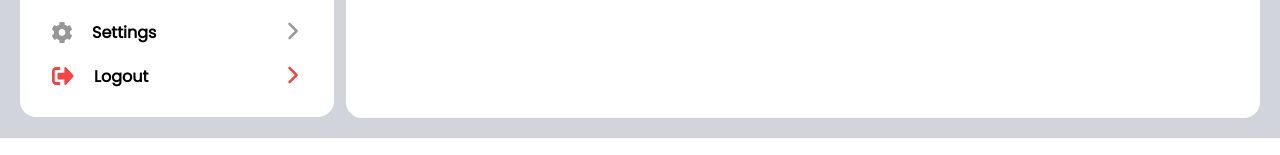
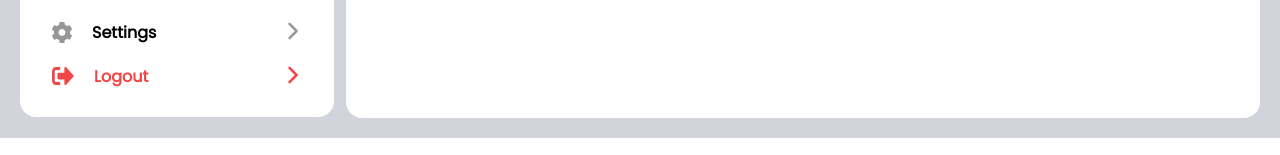
Before and after one commit to farhanrizqi/Ankasa, a Next.js app: page /pages/profile in a window 1280 px wide. Shown: the part 614-769 px from the top of the page. Built offline with nearby package versions, Linux system fonts and the light colour scheme.

Commit message:
fix profile

```diff
--- a/src/app/pages/profile/page.jsx
+++ b/src/app/pages/profile/page.jsx
@@ -187,7 +187,9 @@ export default function profile() {
                     />
                   </svg>
                 </div>
-                <h1 className="text-md font-bold ml-5 text-red">Logout</h1>
+                <h1 className="text-md font-bold ml-5 text-customRed">
+                  Logout
+                </h1>
               </div>
               <div>
                 <svg
```
Also changed, not shown: 1 other file (tests, documents, lock files or other folders).
